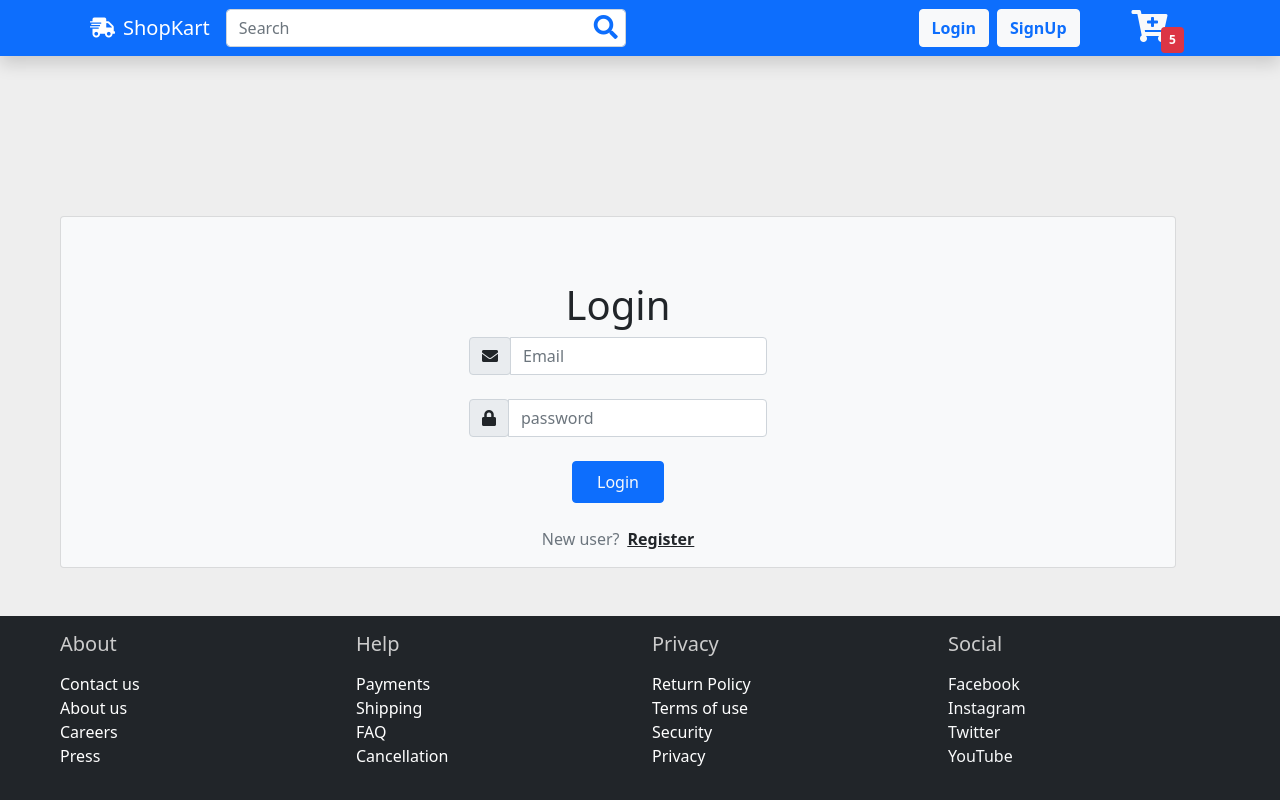
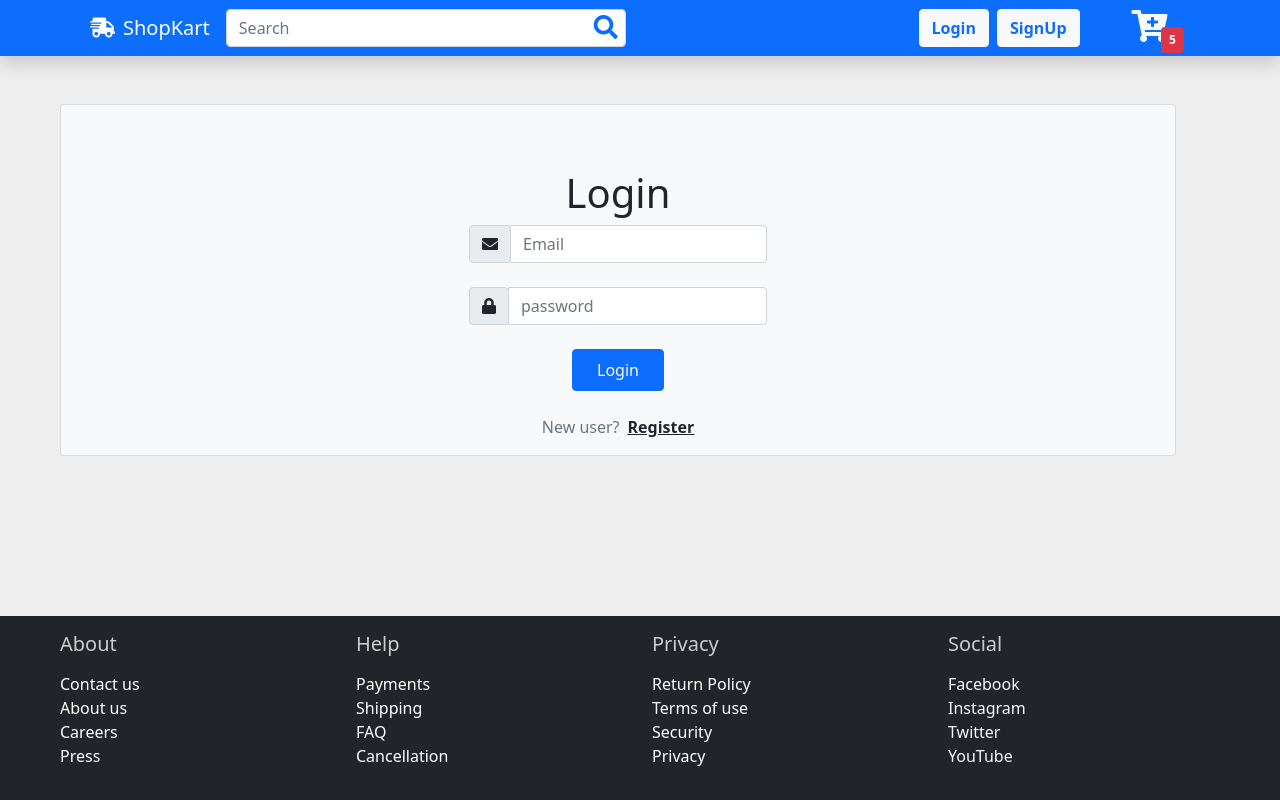
Before and after one commit to vinayakdeshpande1/Shopkart_Frontend, an Angular app: page /login in a window 1280 px wide. Built offline with nearby package versions, Linux system fonts and the light colour scheme.

Commit message:
styling router-outlet

```diff
--- a/src/app/app.component.html
+++ b/src/app/app.component.html
@@ -1,5 +1,7 @@
-<main class="container-fluid m-0 p-0 d-flex flex-column">
+<main class="container-fluid m-0 p-0 d-flex flex-column h-100">
     <app-navbar class="sticky-top"></app-navbar>
-    <router-outlet class="flex-grow-1"></router-outlet>
+    <section class="flex-grow-1">
+        <router-outlet class="align-self-center"></router-outlet>
+    </section>
     <app-footer></app-footer>
 </main>
```
